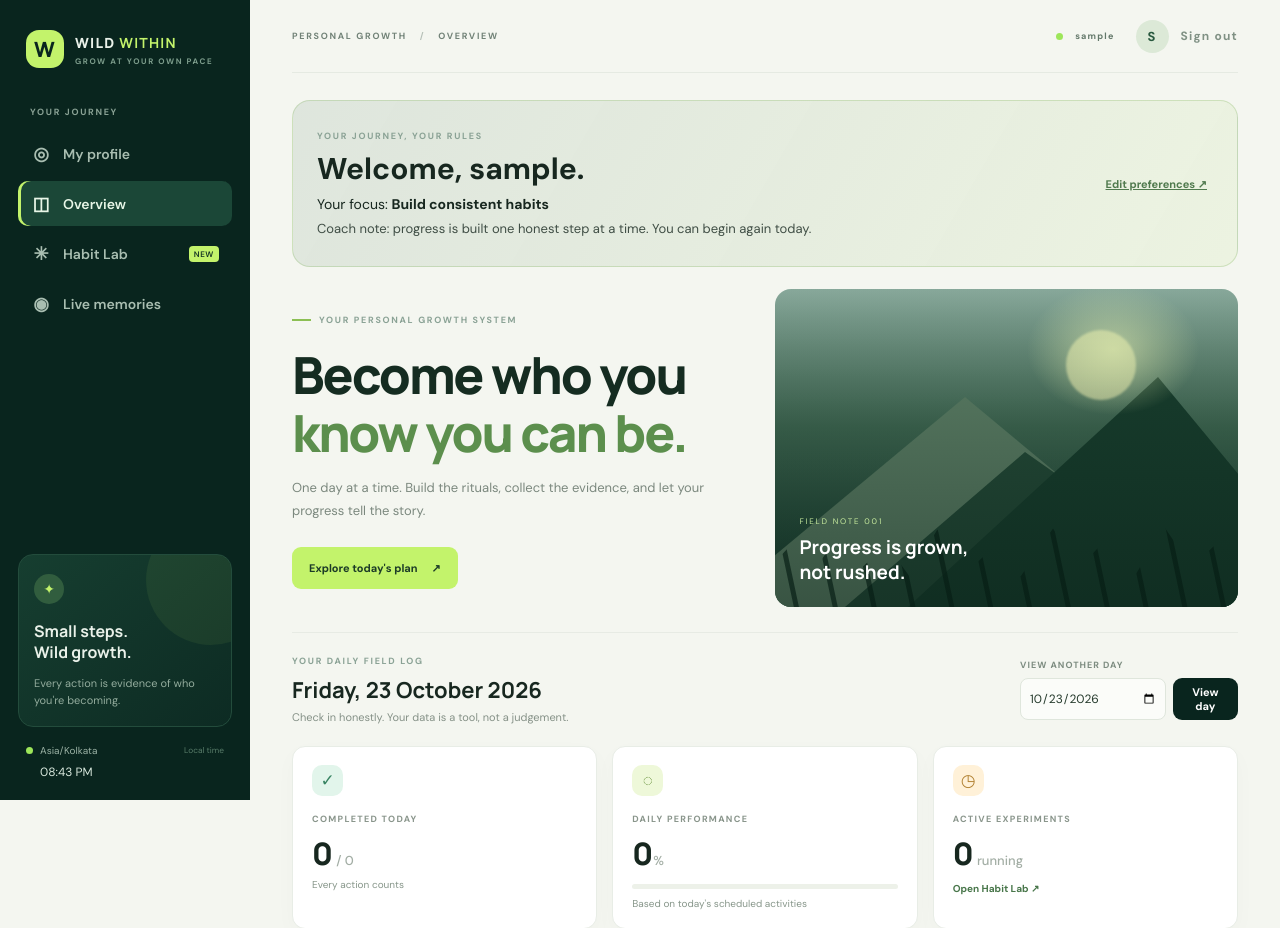
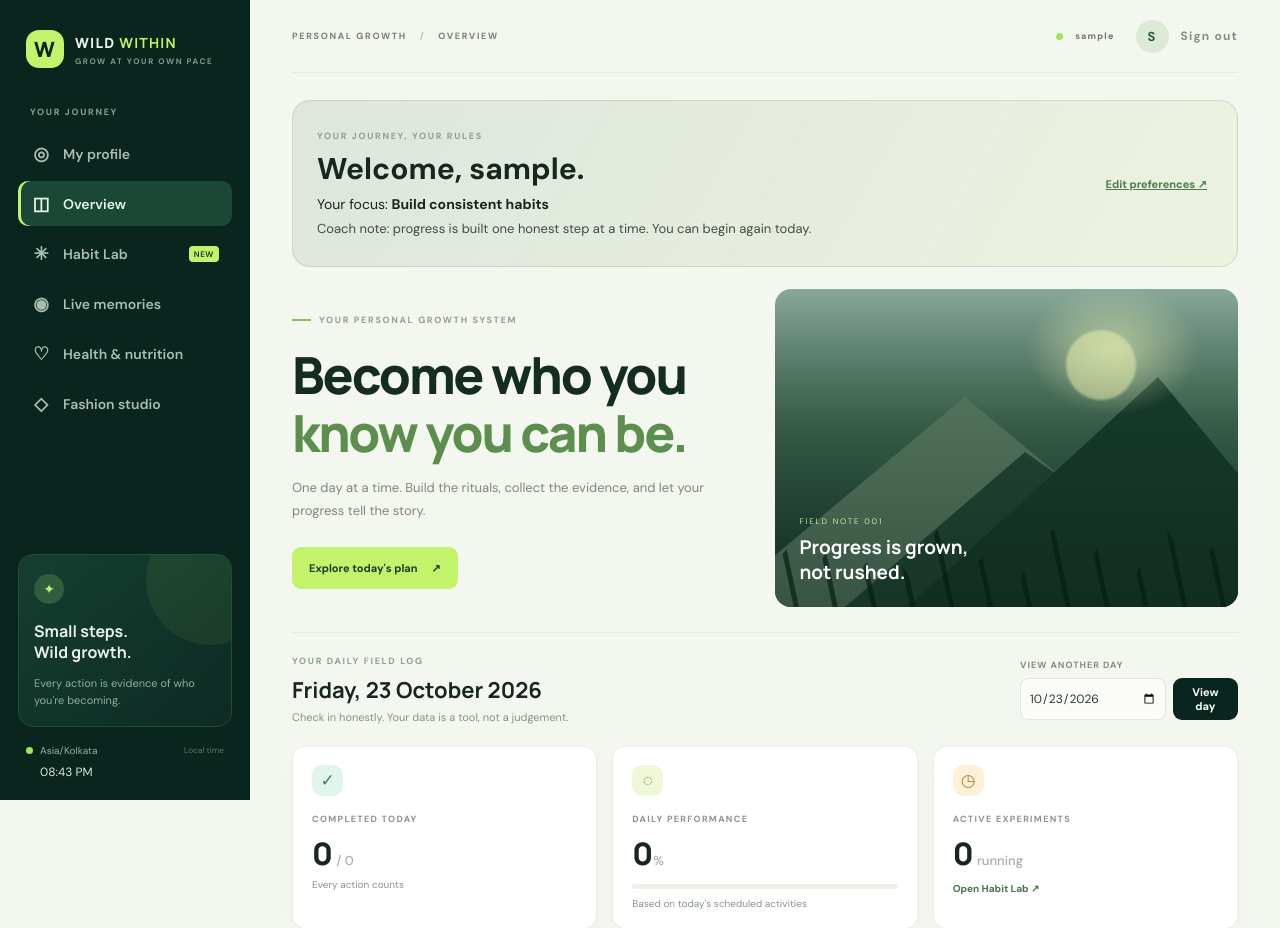
Before and after one commit to lalit6376108024-cell/PRESENT, a Flask app: page / in a window 1280 px wide. Shown: the top 928 px of the page. Run offline with Flask 3, Linux system fonts and the light colour scheme; the visitor is signed in with stand-in values (Sample User, id 1); data comes from the database, SQL or seed files in the repository; data that the repository does not hold is empty; some libraries are stand-ins or nearby versions.

Commit message:
Add wellness and fashion navigation

```diff
--- a/templates/base.html
+++ b/templates/base.html
@@ -18,6 +18,8 @@
     <a class="nav-link {% if request.endpoint == 'index' %}active{% endif %}" href="{{ url_for('index') }}"><span>◫</span> Overview</a>
     <a class="nav-link {% if request.endpoint == 'lab' %}active{% endif %}" href="{{ url_for('lab') }}"><span>✳</span> Habit Lab <i>NEW</i></a>
     <a class="nav-link {% if request.endpoint in ['feed', 'create_post', 'edit_post'] %}active{% endif %}" href="{{ url_for('feed') }}"><span>◉</span> Live memories</a>
+    <a class="nav-link {% if request.endpoint == "wellness" %}active{% endif %}" href="{{ url_for("wellness") }}"><span>♡</span> Health & nutrition</a>
+    <a class="nav-link {% if request.endpoint == "fashion" %}active{% endif %}" href="{{ url_for("fashion") }}"><span>◇</span> Fashion studio</a>
     <div class="sidebar-bottom">
       <div class="forest-card"><div class="forest-orb">✦</div><strong>Small steps.<br>Wild growth.</strong><p>Every action is evidence of who you're becoming.</p></div>
       <div class="timezone"><span class="pulse"></span> {{ timezone_name }} <small>Local time</small></div>
```
